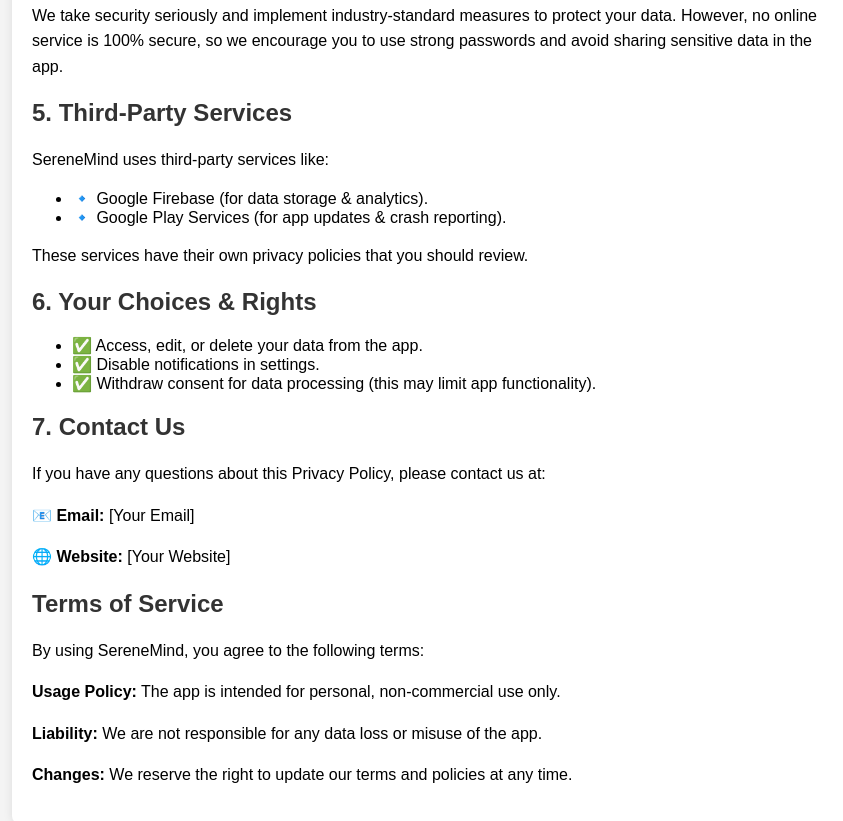
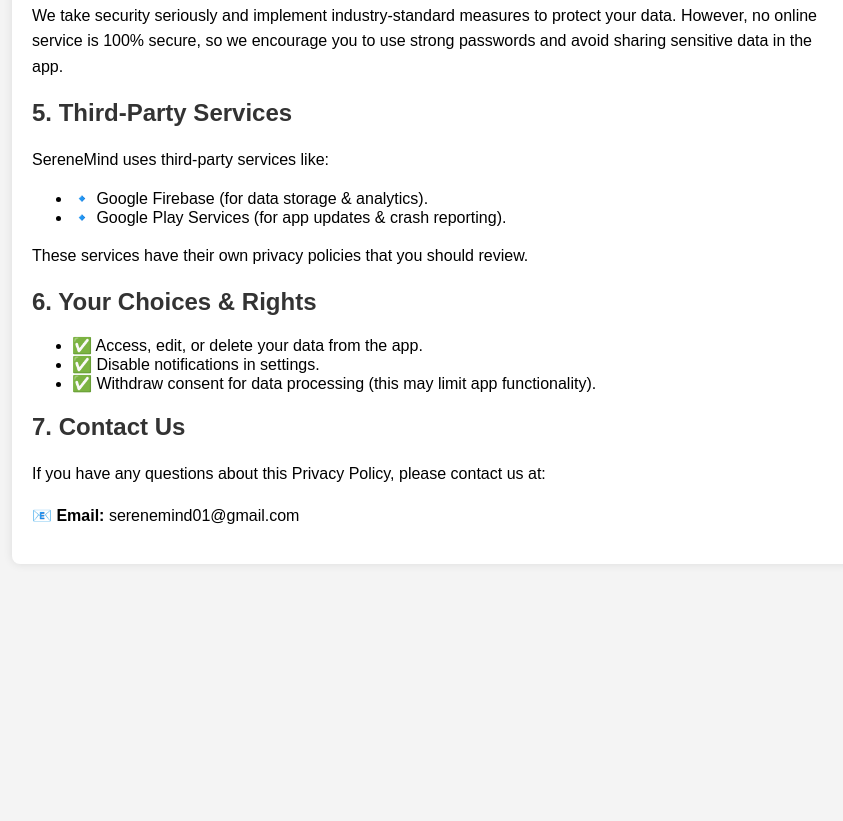
Before and after one commit to sonall13/SreneMindWebPage, a plain HTML site: page index.html in a window 1280 px wide. Shown: the part 873-1694 px from the top of the page, without its empty margins (208-1051 px from the left). After the commit the page ends 1497 px from the top, so only its background shows below. Drawn offline with Linux system fonts and the light colour scheme.

Commit message:
Update index.html

```diff
--- a/index.html
+++ b/index.html
@@ -32,8 +32,8 @@
     <div class="container">
         <h1>SereneMind</h1>
     <h1>📜 Privacy Policy for SereneMind</h1>
-    <p><strong>Effective Date:</strong> [Insert Date]</p>
-    <p><strong>Last Updated:</strong> [Insert Date]</p>
+    <p><strong>Effective Date:</strong> 20 feb 2025</p>
+    <p><strong>Last Updated:</strong> 20 March 2025</p>
 
     <p>Welcome to SereneMind! Your privacy is important to us. This Privacy Policy explains how we collect, use, and protect your personal information when you use our app.</p>
 
@@ -81,14 +81,9 @@
 
     <h2>7. Contact Us</h2>
     <p>If you have any questions about this Privacy Policy, please contact us at:</p>
-    <p>📧 <strong>Email:</strong> [Your Email]</p>
-    <p>🌐 <strong>Website:</strong> [Your Website]</p>
+    <p>📧 <strong>Email:</strong> serenemind01@gmail.com</p>
 
-        <h2>Terms of Service</h2>
-        <p>By using SereneMind, you agree to the following terms:</p>
-        <p><strong>Usage Policy:</strong> The app is intended for personal, non-commercial use only.</p>
-        <p><strong>Liability:</strong> We are not responsible for any data loss or misuse of the app.</p>
-        <p><strong>Changes:</strong> We reserve the right to update our terms and policies at any time.</p>
+
     </div>
 </body>
 </html>
```
